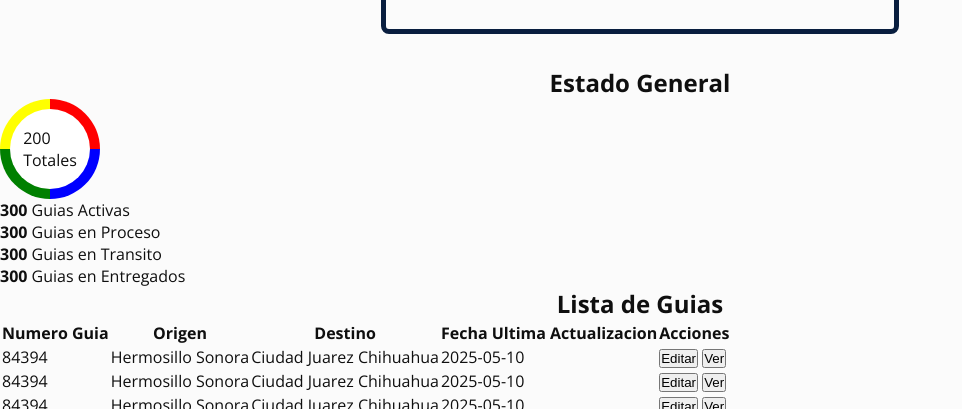
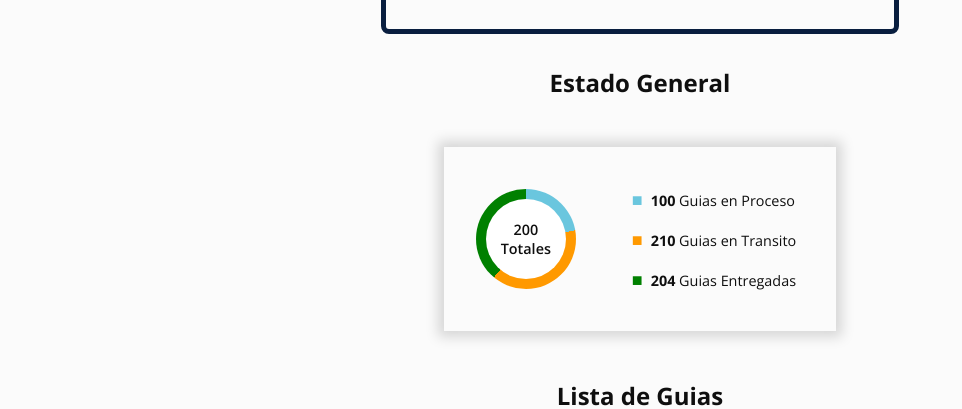
Before and after one commit to MLuisaGP/HoundExpress, a plain HTML site: page index.html in a window 1280 px wide. Shown: the part 678-1087 px from the top of the page, without its empty margins (0-962 px from the left). Drawn offline with nearby package versions, Linux system fonts and the light colour scheme.

Commit message:
Estadistica ya con css

```diff
--- a/css/style.css
+++ b/css/style.css
@@ -99,7 +99,7 @@ body{
 .form :last-child{
   grid-column: 2/3;
 }
-.form :first-child, :nth-child(2){
+.form :first-child, .form :nth-child(2){
   grid-column: 1/3;
 }
 .form__input{
@@ -140,6 +140,48 @@ input[type="submit"]:hover{
   border: none;
   font-weight: 700;
 }
+/* Stadistic */
+.main__stadistic .container{
+  display: flex;
+  margin: 3rem;
+  gap: 2rem;
+  flex-wrap: wrap;
+  font-size: 0.9rem;
+  justify-content: center;
+}
+
+.main__stadistic--element{
+  padding: 2rem;
+  display: flex;
+  justify-content: center;
+  align-items: center;
+  gap: 3rem;
+  -webkit-box-shadow: 0px 0px 12px 6px rgba(0,0,0,0.15);
+  -moz-box-shadow: 0px 0px 12px 6px rgba(0,0,0,0.15);
+  box-shadow: 0px 0px 12px 6px rgba(0,0,0,0.15);
+}
+.circle-inf ul{
+  list-style: none;
+  position: relative;
+}
+.circle-inf li {
+  padding: 0.5rem;
+}
+.circle-inf li::before {
+  content: "■"; /* Símbolo de cuadrado */
+  font-size: 18px; /* Tamaño del cuadrado */
+  margin-right: 8px; /* Espacio entre el cuadrado y el texto */
+}
+
+#stadistic-processing::before {
+  color: #6AC6DE;
+}
+#stadistic-transition::before {
+  color: #ff9900;
+}
+#stadistic-deliver::before {
+  color: #008000;
+}
 
 /* Ejemplo de circulo */
 .circle {
@@ -148,15 +190,15 @@ input[type="submit"]:hover{
     border-radius: 50%;
     background-color: white; /* Fondo blanco para el círculo */
     background: conic-gradient(
-      red 0deg 90deg,
-      blue 90deg 180deg,
-      green 180deg 270deg,
-      yellow 270deg 360deg
+      #6AC6DE 0deg 80deg,
+      #ff9900 80deg 220deg,
+      #008000 220deg 213.39deg
     );
     display: flex;
     align-items: center;
     justify-content: center;
   }
+
   .circle-white{
     width: 80px;
     height:80px;
@@ -165,4 +207,6 @@ input[type="submit"]:hover{
     display: flex;
     align-items: center;
     justify-content: center;
+    text-align: center;
+    font-weight: 600;
   }
--- a/index.html
+++ b/index.html
@@ -71,6 +71,7 @@
         <article class="main__stadistic">
             <h2>Estado General</h2>
             <section class="container">
+                <div class="main__stadistic--element">
                     <div class="circle">
                         <div class="circle-white">
                             200 <br> Totales
@@ -78,12 +79,13 @@
                     </div>
                     <div class="circle-inf">
                         <ul>
-                        <li><b>300</b> Guias Activas</li>
-                        <li><b>300</b> Guias en Proceso</li>
-                        <li><b>300</b> Guias en Transito</li>
-                        <li><b>300</b> Guias en Entregados</li>
+                            <li id="stadistic-processing"><b>100</b> Guias en Proceso</li>
+                            <li id="stadistic-transition"><b>210</b> Guias en Transito</li>
+                            <li id="stadistic-deliver"><b>204</b> Guias Entregadas</li>
                         </ul>
                     </div>
+                </div>
+
             </section>
         </article>
 
```
Lines whose indentation alone changed are shown as unchanged.
